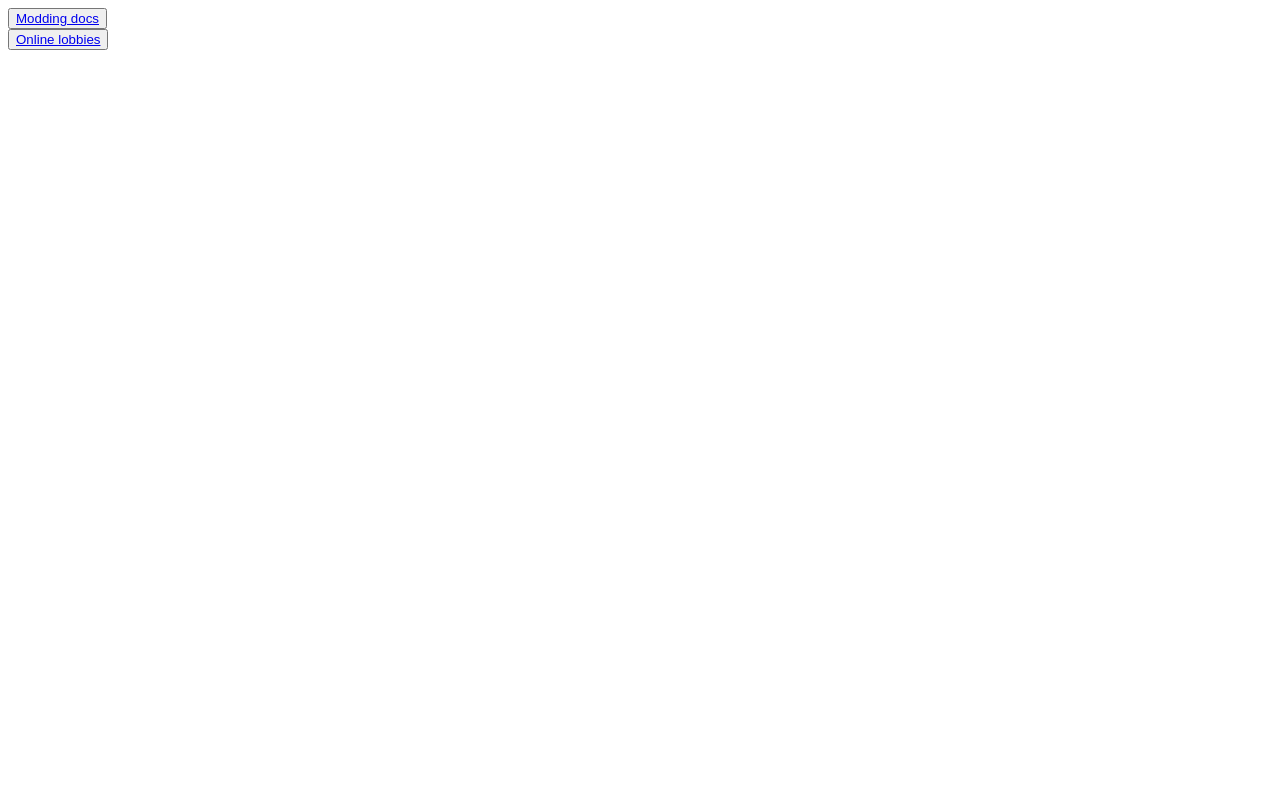
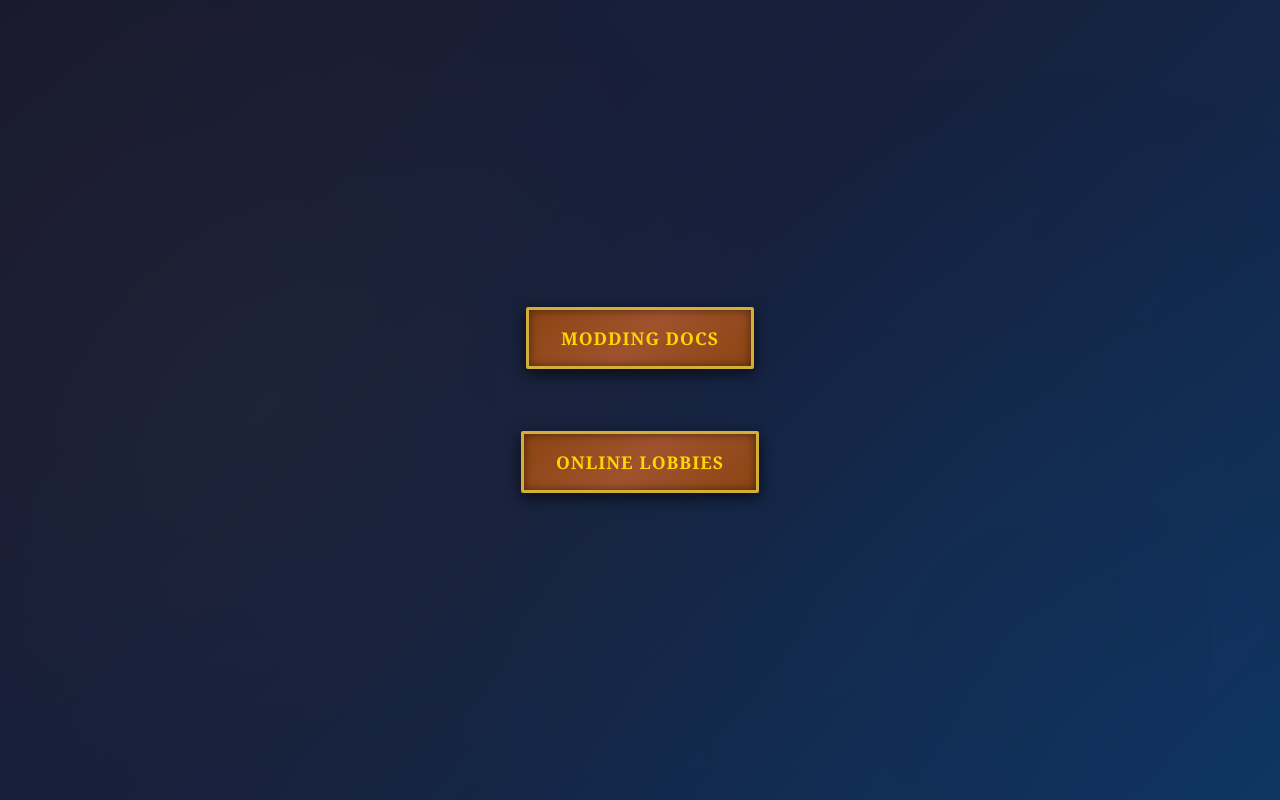
Before and after one commit to Zancmok/WebHeroes, a Python web app: template src/WebHeroes/templates/index.html in a window 1280 px wide. Run offline with Jinja, Linux system fonts and the light colour scheme; the template is opened without the code that fills it, so the values that code supplies are empty.

Commit message:
added css for index

```diff
--- /dev/null
+++ b/src/WebHeroes/static/css/index.css
@@ -0,0 +1,111 @@
+* {
+    margin: 0;
+    padding: 0;
+    box-sizing: border-box;
+}
+
+body {
+    font-family: 'Georgia', serif;
+    background: linear-gradient(135deg, #1a1a2e 0%, #16213e 50%, #0f3460 100%);
+    background-attachment: fixed;
+    min-height: 100vh;
+    display: flex;
+    flex-direction: column;
+    align-items: center;
+    justify-content: center;
+    gap: 20px;
+    position: relative;
+    overflow: hidden;
+}
+
+body::before {
+    content: '';
+    position: fixed;
+    top: 0;
+    left: 0;
+    width: 100%;
+    height: 100%;
+    background-image:
+        radial-gradient(circle at 20% 50%, rgba(212, 175, 55, 0.03) 0%, transparent 50%),
+        radial-gradient(circle at 80% 80%, rgba(25, 118, 210, 0.03) 0%, transparent 50%);
+    pointer-events: none;
+    z-index: 0;
+}
+
+body > * {
+    position: relative;
+    z-index: 1;
+}
+
+h1 {
+    color: #d4af37;
+    text-shadow: 0 0 20px rgba(212, 175, 55, 0.8),
+                    2px 2px 4px rgba(0, 0, 0, 0.8);
+    font-size: 3.5em;
+    letter-spacing: 3px;
+    margin-bottom: 40px;
+    text-transform: uppercase;
+    font-weight: bold;
+}
+
+button {
+    background: linear-gradient(135deg, #8b4513 0%, #a0522d 50%, #8b4513 100%);
+    border: 3px solid #d4af37;
+    color: #ffd700;
+    padding: 16px 32px;
+    font-size: 1.1em;
+    font-family: 'Georgia', serif;
+    font-weight: bold;
+    cursor: pointer;
+    text-transform: uppercase;
+    letter-spacing: 1px;
+    box-shadow: inset 0 0 10px rgba(0, 0, 0, 0.5),
+                0 4px 15px rgba(0, 0, 0, 0.7);
+    transition: all 0.3s ease;
+    position: relative;
+    overflow: hidden;
+    border-radius: 2px;
+}
+
+button::before {
+    content: '';
+    position: absolute;
+    top: 0;
+    left: -100%;
+    width: 100%;
+    height: 100%;
+    background: linear-gradient(90deg, transparent, rgba(255, 255, 255, 0.2), transparent);
+    transition: left 0.5s;
+}
+
+button:hover {
+    background: linear-gradient(135deg, #a0522d 0%, #cd853f 50%, #a0522d 100%);
+    box-shadow: inset 0 0 15px rgba(0, 0, 0, 0.5),
+                0 0 30px rgba(212, 175, 55, 0.9),
+                0 6px 20px rgba(212, 175, 55, 0.5);
+    transform: translateY(-2px);
+}
+
+button:hover::before {
+    left: 100%;
+}
+
+button:active {
+    transform: translateY(1px);
+    box-shadow: inset 0 0 20px rgba(0, 0, 0, 0.8),
+                0 0 15px rgba(212, 175, 55, 0.4);
+}
+
+button a {
+    text-decoration: none;
+    color: #ffd700;
+    display: block;
+}
+
+button a:visited {
+    color: #ffd700;
+}
+
+br {
+    line-height: 2;
+}
--- a/src/WebHeroes/templates/index.html
+++ b/src/WebHeroes/templates/index.html
@@ -3,6 +3,7 @@
 <head>
     <title>WebHeroes</title>
     <meta charset="UTF-8">
+    <link rel="stylesheet" type="text/css" href="../static/css/index.css">
 </head>
 <body>
     <button><a href="./modding-documentation">Modding docs</a></button>
```
